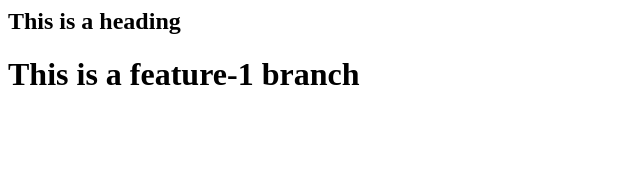
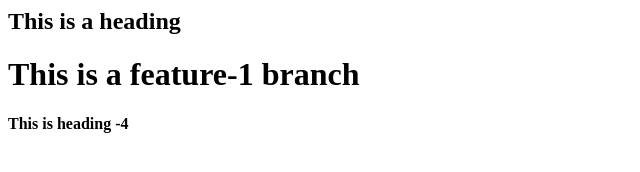
Before and after one commit to anuj5896/local-repo-git-demo-2, a plain HTML site: page index.html in a window 1280 px wide. Shown: the whole page, without its empty margins (0-640 px from the left). Drawn offline with Linux system fonts and the light colour scheme.

Commit message:
h4 tag is added

```diff
--- a/index.html
+++ b/index.html
@@ -1,2 +1,3 @@
 <h2>This is a heading</h2>
 <h1>This is a feature-1 branch</h1>
+<h4>This is heading -4</h4>
```
